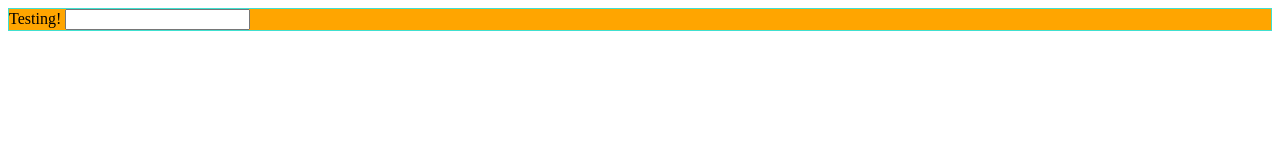
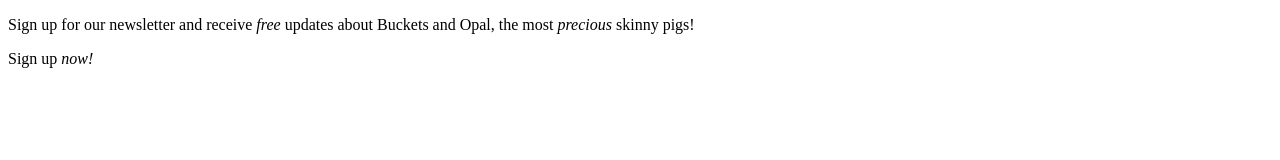
Before and after one commit to emmalgs/Sign-up-form-TOP, a plain HTML site: page index.html in a window 1280 px wide. Drawn offline with Linux system fonts and the light colour scheme.

Commit message:
Constructs basic html outline and color palette

```diff
--- a/index.html
+++ b/index.html
@@ -8,9 +8,11 @@
     <link rel="stylesheet" href="styles.css">
 </head>
 <body>
-    <form class="form-test">
-        <label for="test">Testing!</label>
-        <input type="text" name="test" id="test">
-    </form>
+    <div class="main-content">
+        <header class='sign-up-header'>
+            <p>Sign up for our newsletter and receive <em>free</em> updates about Buckets and Opal, the most <em>precious</em> skinny pigs!</p>
+            <p>Sign up <em>now!</em></p>
+        </header>
+    </div>
 </body>
 </html>
```
